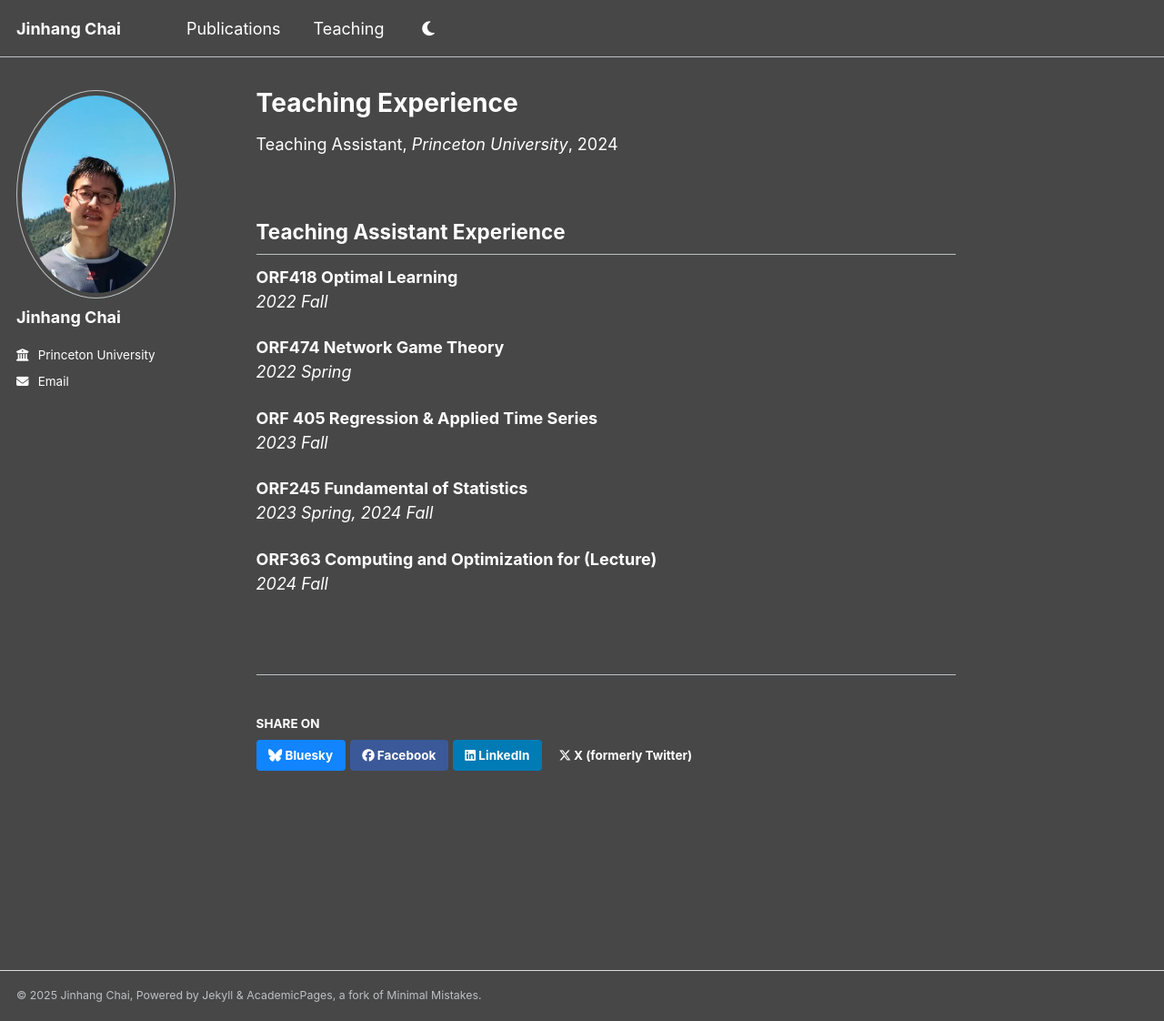
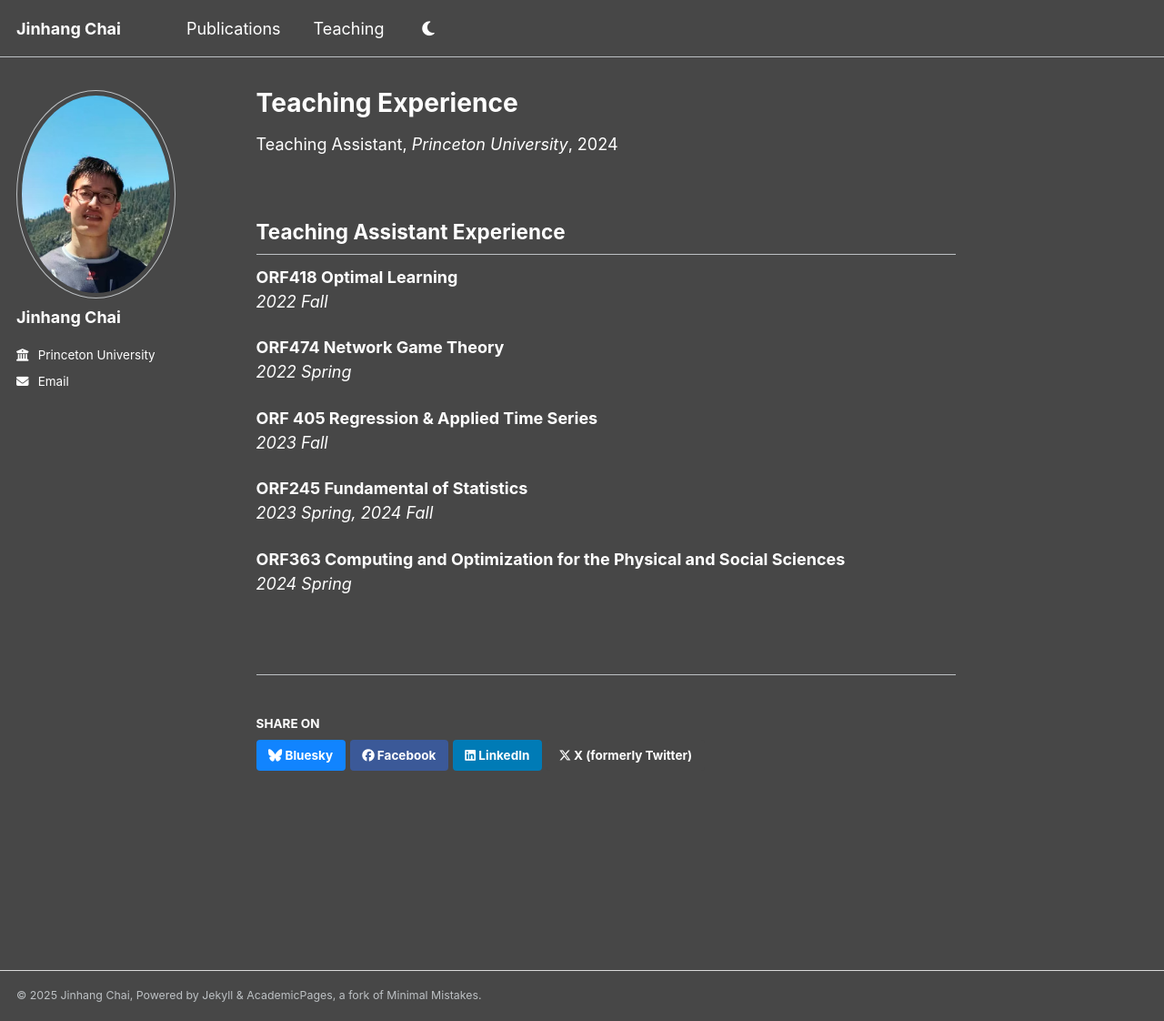
Before and after one commit to jinhangc/jinhangc.github.io, a Jekyll site: the page built from _teaching/TA.md, in a window 1280 px wide and 1122 px high. Shown: the whole window at 91% size. Built offline with Jekyll 4.4.1, drawn with Linux system fonts in a browser that asks for light colours; a script that is not in the unit is left out.

Commit message:
change-teaching

```diff
--- a/_teaching/TA.md
+++ b/_teaching/TA.md
@@ -22,5 +22,5 @@ location: "Princeton, NJ"
 *2023 Spring, 2024 Fall*
 
 
-**ORF363 Computing and Optimization for (Lecture)**
-*2024 Fall*
+**ORF363 Computing and Optimization for the Physical and Social Sciences**
+*2024 Spring*
```
